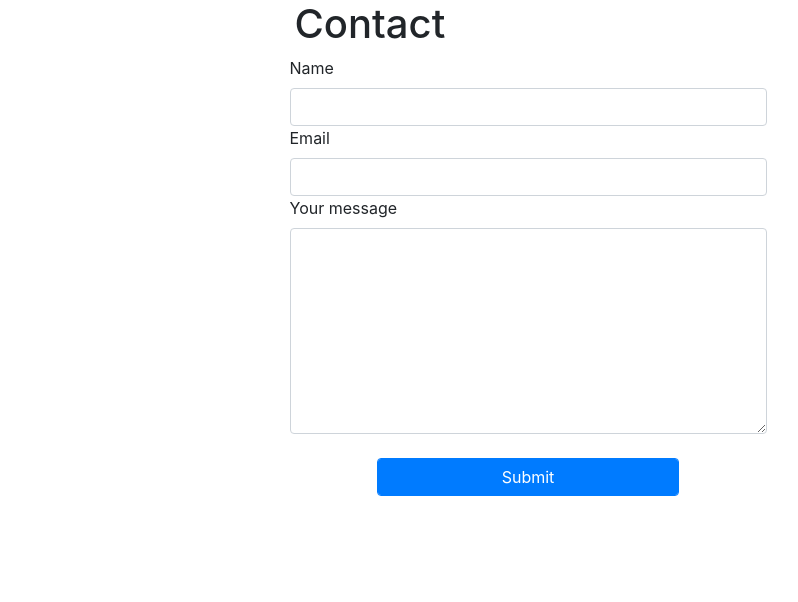
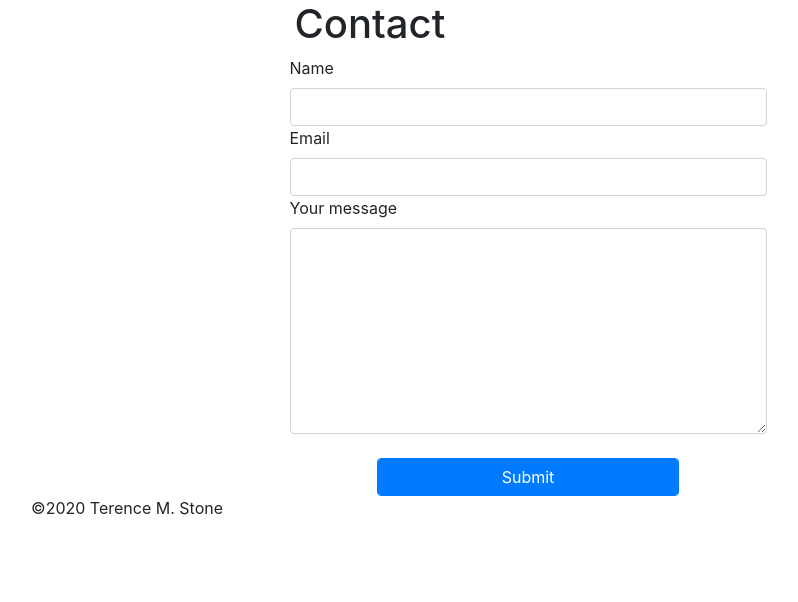
Before and after one commit to Tmstone/Portfolio, a Flask app: page /contact in a window 1280 px wide. Shown: the part 128-730 px from the top of the page, without its empty margins (112-910 px from the left). Run offline with Flask 2, Linux system fonts and the light colour scheme; some libraries are stand-ins or nearby versions.

Commit message:
adding legal to the site

```diff
--- a/templates/about.html
+++ b/templates/about.html
@@ -21,6 +21,9 @@
                     <p>I started my journey by enrolling at the Coding DOjo Bootcamp</p>
 
                </div>
+               <div class="footer">
+                    <p>&copy;2020 Terence M. Stone</p>
+               </div>
           </div>
      </body>
      <script src="https://stackpath.bootstrapcdn.com/bootstrap/4.3.1/js/bootstrap.min.js" integrity="sha384-JjSmVgyd0p3pXB1rRibZUAYoIIy6OrQ6VrjIEaFf/nJGzIxFDsf4x0xIM+B07jRM" crossorigin="anonymous"></script>
--- a/templates/contact.html
+++ b/templates/contact.html
@@ -39,6 +39,9 @@
                          </div>
                     </form>
                </div>
+               <div class="footer">
+                    <p>&copy;2020 Terence M. Stone</p>
+               </div>
           </div>
      </body>
      <script src="https://stackpath.bootstrapcdn.com/bootstrap/4.3.1/js/bootstrap.min.js" integrity="sha384-JjSmVgyd0p3pXB1rRibZUAYoIIy6OrQ6VrjIEaFf/nJGzIxFDsf4x0xIM+B07jRM" crossorigin="anonymous"></script>
--- a/templates/index.html
+++ b/templates/index.html
@@ -28,7 +28,7 @@
 
                </div>
                <div class="footer">
-                    <p>&copy; 2020 Terence M. Stone</p>
+                    <p>&copy;2020 Terence M. Stone</p>
                </div>
           </div>
      </body>
```
